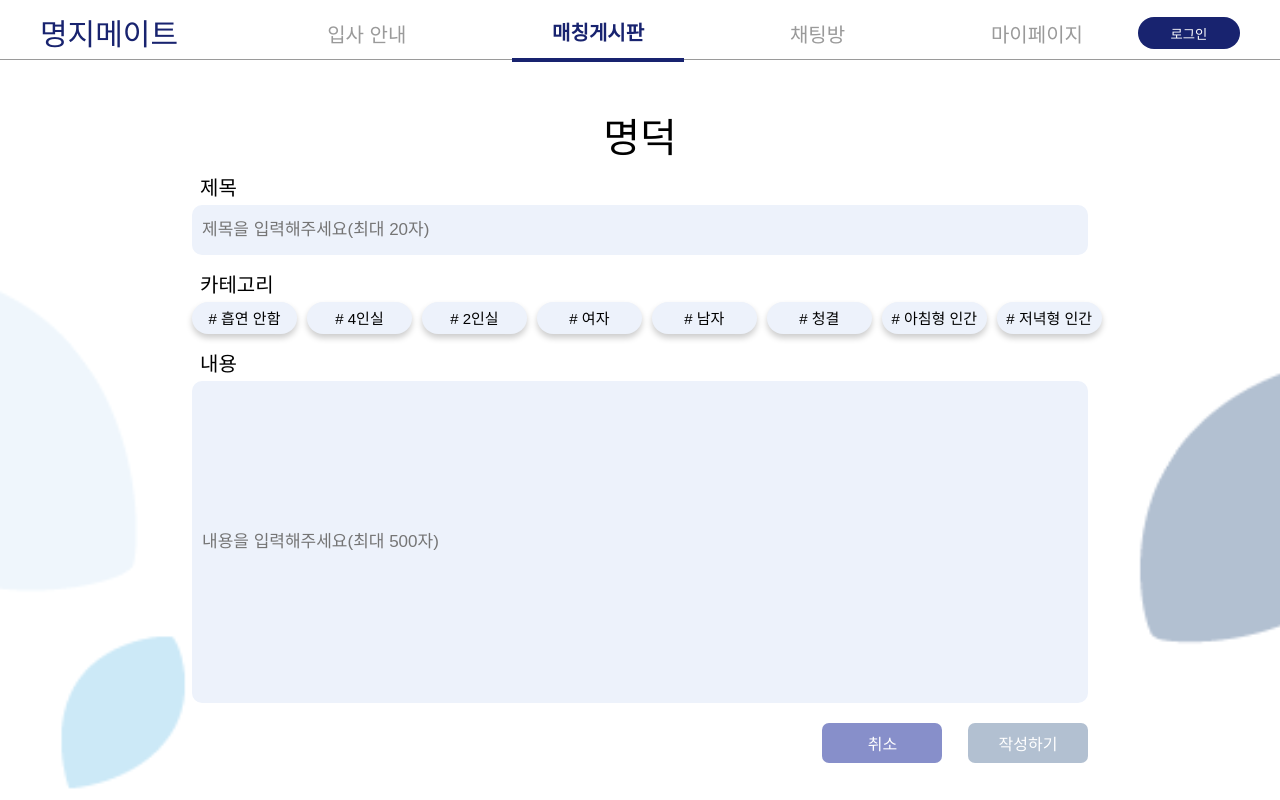
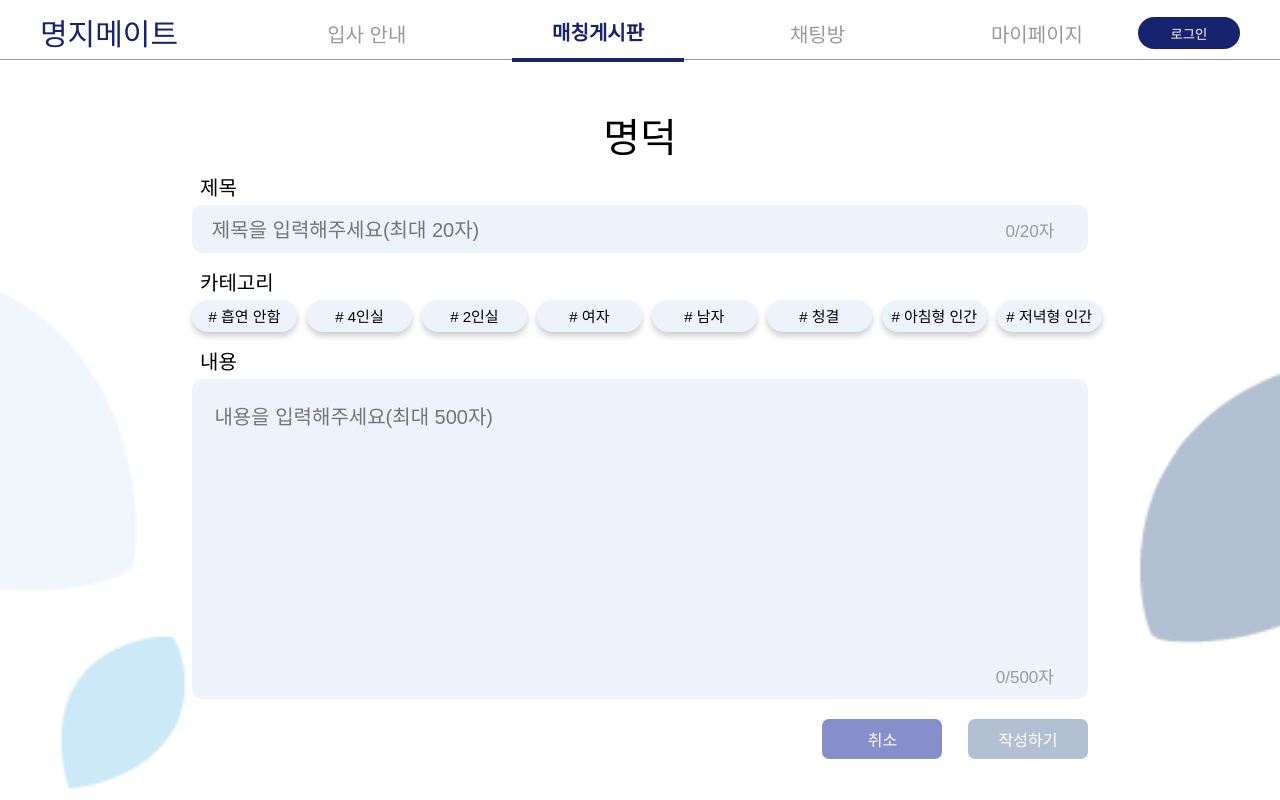
Before and after one commit to jogpfls/myongji_roomMate, a React (Create React App) app: page /write in a window 1280 px wide. Shown: the top 800 px of the page. Built offline with nearby package versions, Linux system fonts and the light colour scheme; no server answers; a web font is replaced by a local one.

Commit message:
feat: 글자 제한 구현 및 GlobalStyle 수정

```diff
--- a/src/pages/WritePage.js
+++ b/src/pages/WritePage.js
@@ -7,11 +7,31 @@ import { useNavigate } from "react-router-dom";
 const WritePage = () => {
   const [contents, setContents] = useState('');
   const [title, setTitle] = useState('');
+  const [inputTitleCount, setInputTitleCount] = useState(0);
+  const [inputCount, setInputCount] = useState(0);
+  const maxContentsLength = 500;
+  const maxTitleLength = 20;
   const navigate = useNavigate();
 
   const handleSubmit = () => {
     navigate('/room')
   }
+
+  const onTextareaContentsHandler = (event) => {
+    const value = event.target.value;
+    if (value.length <= maxContentsLength) {
+      setContents(value);
+      setInputCount(value.length);
+    }
+  };
+
+  const onTextareaTitlesHandler = (event) => {
+    const value = event.target.value;
+    if (value.length <= maxTitleLength) {
+      setTitle(value);
+      setInputTitleCount(value.length);
+    }
+  };
 
   return (
     <WrapperWrapper>
@@ -22,10 +42,17 @@ const WritePage = () => {
           </DormitoryBox>
           <TitleBox>
             <Title>제목</Title>
-            <TitleWrite
-            placeholder="제목을 입력해주세요(최대 20자)"
-            onChange={(event)=>setTitle(event.target.value)}
-            />
+            <TitleTitle>
+              <TitleWrite
+              placeholder="제목을 입력해주세요(최대 20자)"
+              maxLength={20}
+              onChange={onTextareaTitlesHandler}
+              value={title}
+              />
+              <CountBox>
+                <Count>{inputTitleCount}/20자</Count>
+              </CountBox>
+            </TitleTitle>
           </TitleBox>
           <CategoryBox>
             <Title>카테고리</Title>
@@ -42,10 +69,18 @@ const WritePage = () => {
           </CategoryBox>
           <ContentsBox>
             <Title>내용</Title>
+            <Box>
             <Contents
             placeholder="내용을 입력해주세요(최대 500자)"
-            onChange={(event) => setContents(event.target.value)}
-            />
+            onChange={onTextareaContentsHandler}
+            maxLength={500}
+            value={contents}
+            >
+            </Contents>
+              <CountBox>
+                <Count>{inputCount}/500자</Count>
+              </CountBox>
+            </Box>
           </ContentsBox>
           <ButtonBox>
             <Button onClick={()=>navigate('/dormitory')}>취소</Button>
@@ -107,15 +142,23 @@ const Title = styled.p`
   margin-left: 8px;
 `;
 
-
-const TitleWrite = styled.input`
+const TitleTitle = styled.div`
   background-color: ${({theme})=>theme.colors.lightBlue};
   padding-left:10px;
   height: 6vh;
+  border-radius: 10px;
+  display: flex;
+  justify-content: space-between;
+  align-items: end;
+`;
+
+const TitleWrite = styled.input`
   outline: none;
   border: none;
-  border-radius: 10px;
-  font-size: 17px;
+  width: 50%;
+  margin-bottom: 1.2%;
+  margin-left: 1.1%;
+  background-color: transparent;
 
   &:hover{
     outline: none;
@@ -138,18 +181,37 @@ const ContentsBox = styled.div`
   flex-direction: column;
 `;
 
-const Contents = styled.input`
+const Box = styled.div`
   background-color: ${({theme})=>theme.colors.lightBlue};
-  padding-left:10px;
   height: 40vh;
+  border-radius: 10px;
+  display: flex;
+  flex-direction: column;
+  align-items: end;
+`;
+
+const Contents = styled.textarea`
+  width: 95%;
+  height: 33vh;
+  margin: 2.5%;
   outline: none;
   border: none;
-  border-radius: 10px;
-  font-size: 17px;
+  background-color: transparent;
+  resize: none;
 
   &:hover{
     outline: none;
   }
+`;
+
+const CountBox = styled.div`
+  margin-right: 3.8%;
+  margin-bottom: 1.5%;
+`
+
+const Count = styled.p`
+  font-size: 17px;
+  color: ${({theme})=>theme.colors.gray};
 `;
 
 const ButtonBox = styled.div`
--- a/src/styles/GlobalStyle.js
+++ b/src/styles/GlobalStyle.js
@@ -7,7 +7,7 @@ const GlobalStyle = createGlobalStyle`
   ${reset};
 
   html, body, div, span, h1, h2, h3, h4, h5, h6, p,
-  a, dl, dt, dd, ol, ul, li, form, label, table {
+  a, dl, dt, dd, ol, ul, li, form, label, table, input, textarea {
     margin: 0;
     padding: 0;
     border: 0;
```
